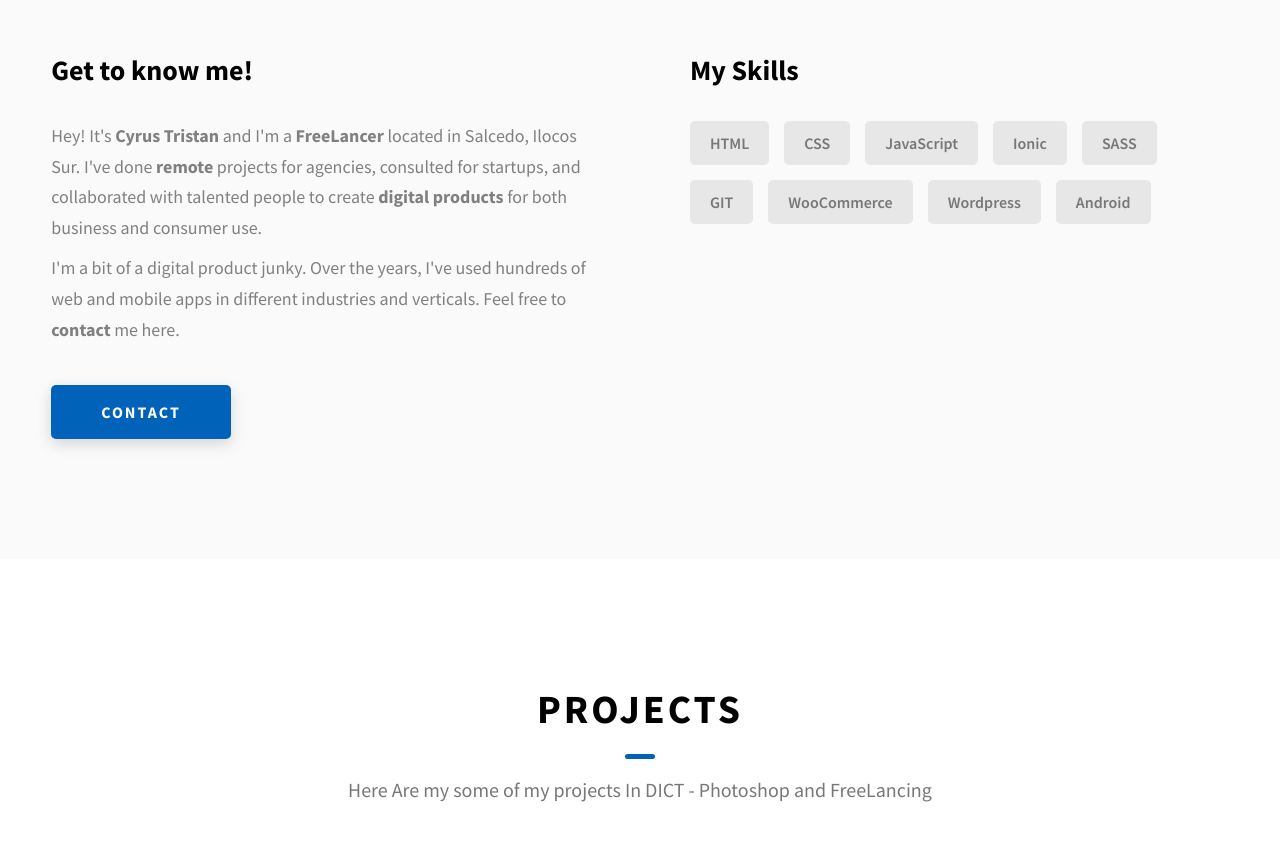
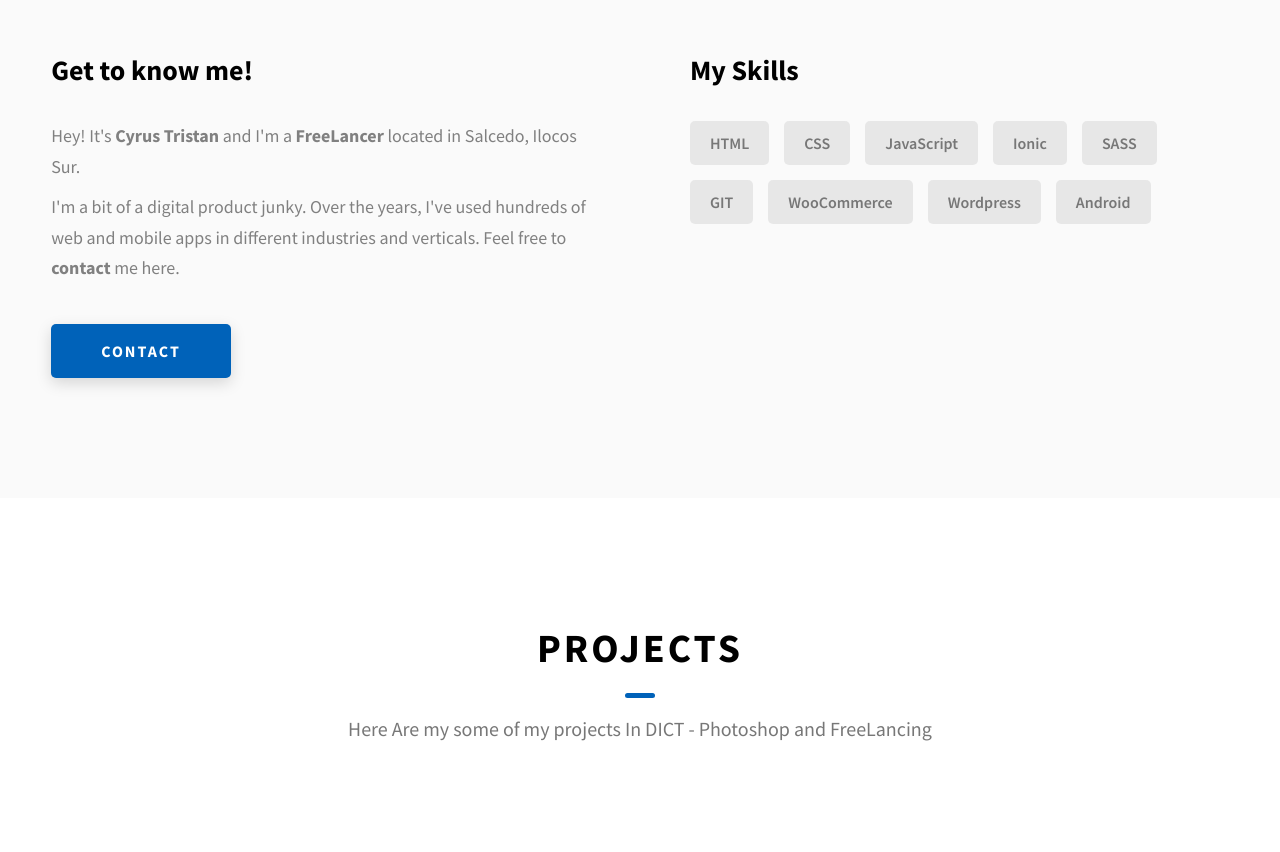
Before and after one commit to tantanquiaeo/CYRUS_DICT_PORTFOLIO, a website: page index.html in a window 1280 px wide. Shown: the part 1120-1972 px from the top of the page. Drawn offline with Linux system fonts and the light colour scheme.

Commit message:
remove some codess

```diff
--- a/index.html
+++ b/index.html
@@ -187,12 +187,7 @@
                 Hey! It's
                 <strong>Cyrus Tristan</strong>
                 and I'm a <strong>FreeLancer</strong> located in
-                Salcedo, Ilocos Sur. I've done
-                <strong> remote </strong>
-                projects for agencies, consulted for startups, and collaborated
-                with talented people to create
-                <strong>digital products </strong>
-                for both business and consumer use.
+                Salcedo, Ilocos Sur.
               </p>
               <p class="about__content-details-para">
                 I'm a bit of a digital product junky. Over the years, I've used
```
